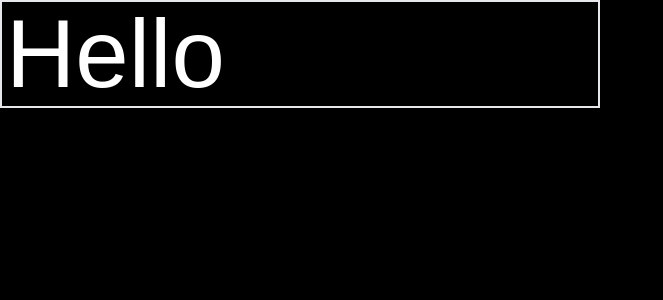
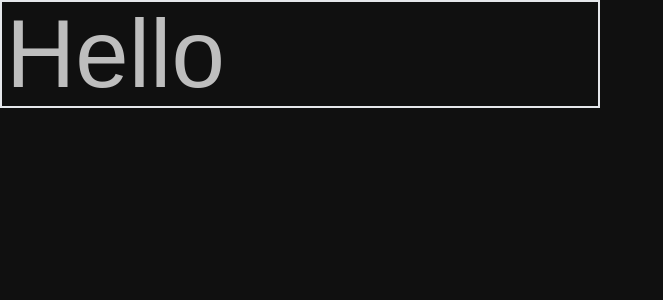
Before and after one commit to abhijeet-singh800/ticker, a React (Vite) app: page / in a window 1280 px wide. Shown: the top 300 px of the page, without its empty margins (0-663 px from the left). Built offline with nearby package versions, Linux system fonts and the light colour scheme.

Commit message:
Defined a cBlack to #101010, cWhite to #BEBEBE and set it as the background color to cBlack and Text Color to cWhite in Home and Test

```diff
--- a/src/Test.tsx
+++ b/src/Test.tsx
@@ -3,7 +3,7 @@ import './Test.css'
 export default function Test() {
     return (
         <>
-            <h1 className='text-8xl font-poppins text-white m-1'>Hello</h1>
+            <h1 className='text-8xl font-poppins text-cWhite m-1'>Hello</h1>
         </>
     )
 }
--- a/src/main.css
+++ b/src/main.css
@@ -7,5 +7,5 @@ body::-webkit-scrollbar {
 }
 
 body {
-    @apply w-[600px] bg-black border-2       /* Remove the Border Property when Deploying */
+    @apply w-[600px] bg-cBlack border-2       /* Remove the Border Property when Deploying */
 }
--- a/src/pages/Home.tsx
+++ b/src/pages/Home.tsx
@@ -3,7 +3,7 @@ import '@src/pages/css/Home.css'
 export default function Home() {
   return (
     <>
-      <h1 className='text-slate-300 font-poppins text-8xl p-3'>Hello World</h1>
+      <h1 className='text-cWhite font-poppins text-8xl p-3'>Hello World</h1>
     </>
   )
 }
--- a/tailwind.config.js
+++ b/tailwind.config.js
@@ -9,6 +9,10 @@ export default {
       fontFamily: {
         poppins: ['Poppins', 'sans-serif'],
       },
+      colors: {
+        cBlack: '#101010',
+        cWhite: '#BEBEBE'
+      },
       fontSize: {
         'c2': '2rem',
         'c2.5': '2.5rem',
```
